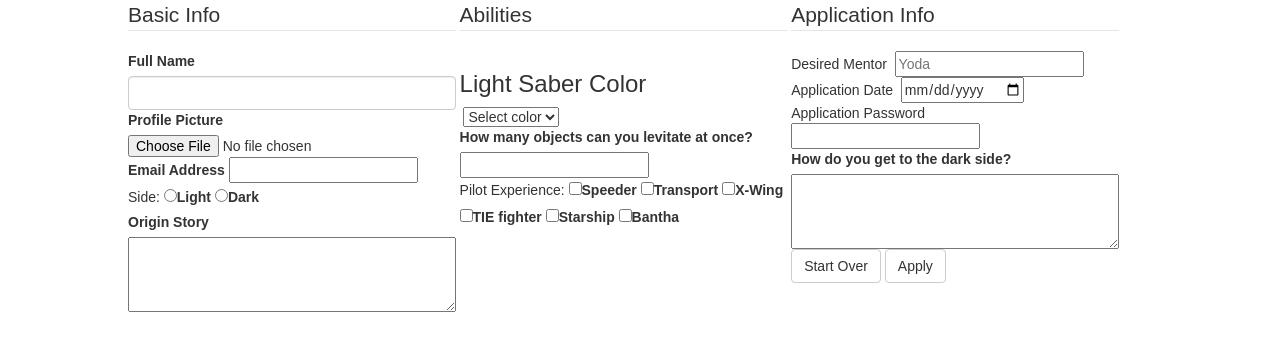
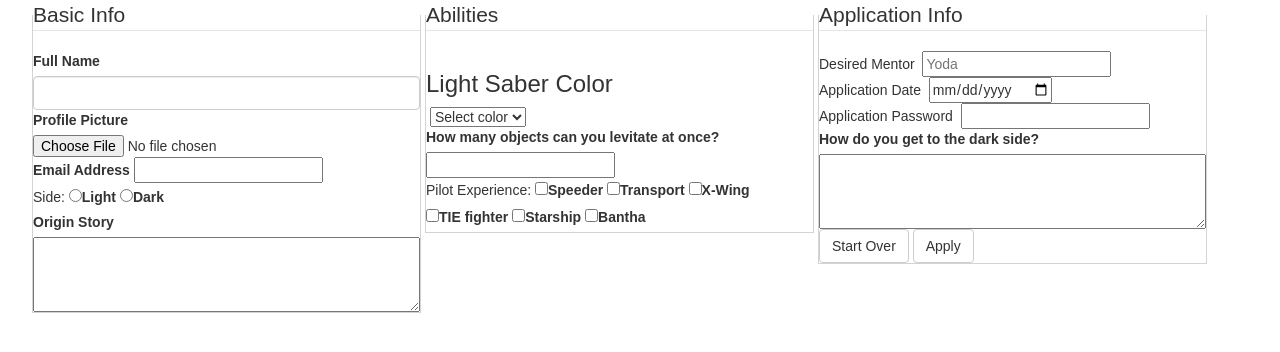
Before and after one commit to Carlysej89/week1_day2, a plain HTML site: page src/index.html in a window 1280 px wide. Drawn offline with nearby package versions, Linux system fonts and the light colour scheme.

Commit message:
changed the border color and margin

```diff
--- a/src/style.css
+++ b/src/style.css
@@ -2,13 +2,14 @@ body{
   font-family: sans-serif;
 }
 form{
-  width: 80%;
+  width: 95%;
   margin: 0 auto;
 }
 fieldset{
   vertical-align: top;
   display: inline-block;
   width: 32%;
+  border: 0.1em solid #d3d3d3;
 }
 textarea{
   height: 75px;
```
